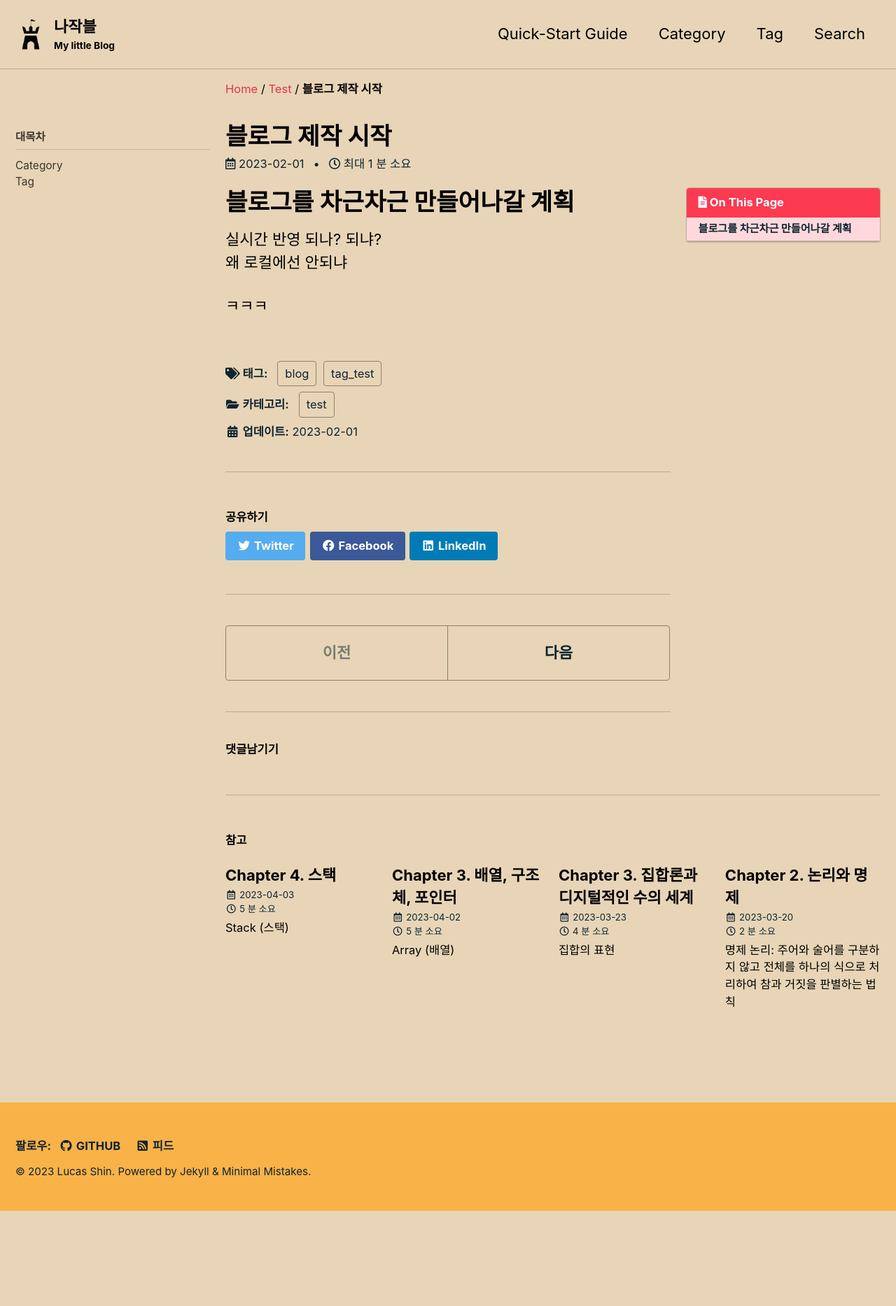
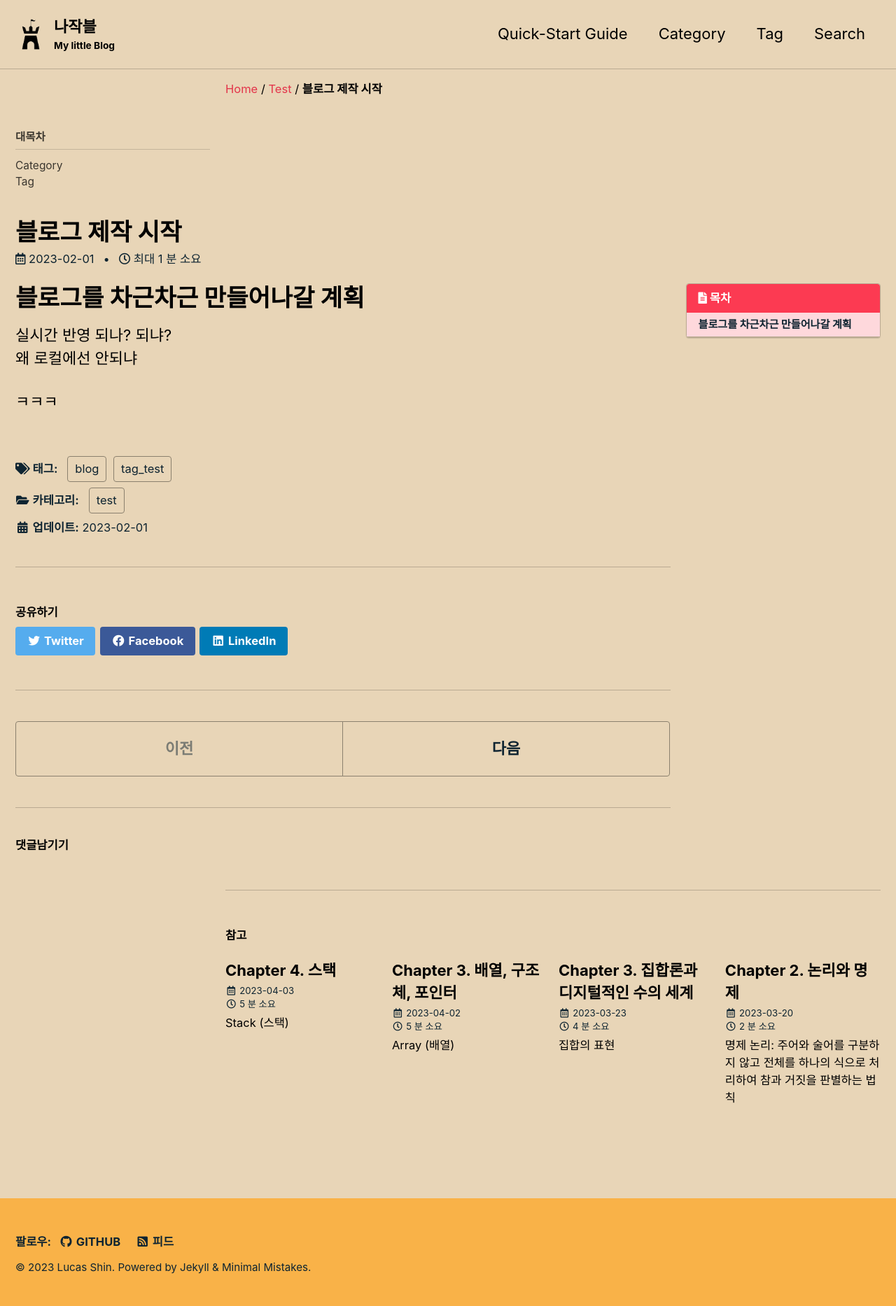
Before and after one commit to Lucas-Shin-Dev/lucas-shin-dev.github.io, a Jekyll site: the page built from _posts/2023-02-01-first.md, in a window 1280 px wide. Shown: the whole page at 70% size. Built offline with Jekyll 4.4.1, drawn with Linux system fonts in a browser that asks for light colours; cached includes are drawn as plain includes; comment, search, counter and statistics services are not loaded; before the commit the page ends 1731 px from its top, so only the background shows below that.

Commit message:
Style fix

```diff
--- a/_config.yml
+++ b/_config.yml
@@ -292,6 +292,9 @@ defaults:
       share: true
       related: true
       show_date: true
+      toc: true
+      toc_sticky: true
+      toc_label: 목차
 
 date_format: "%Y-%m-%d"
 
--- a/_sass/minimal-mistakes/_page.scss
+++ b/_sass/minimal-mistakes/_page.scss
@@ -38,12 +38,12 @@ body {
 .page {
   @include breakpoint($large) {
     float: right;
-    width: calc(100% - #{$right-sidebar-width-narrow});
+    width: calc(100%); //calc(100% - #{$right-sidebar-width})
     padding-right: $right-sidebar-width-narrow;
   }
 
   @include breakpoint($x-large) {
-    width: calc(100% - #{$right-sidebar-width});
+    width: calc(100%);  //calc(100% - #{$right-sidebar-width})
     padding-right: $right-sidebar-width;
   }
 
```
